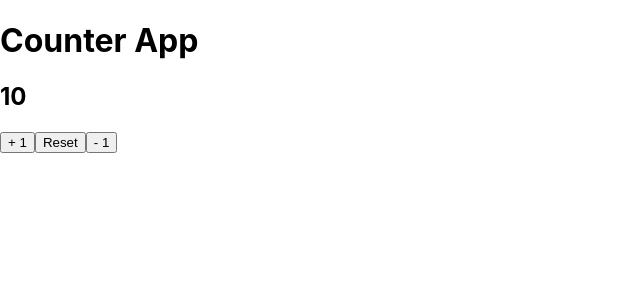
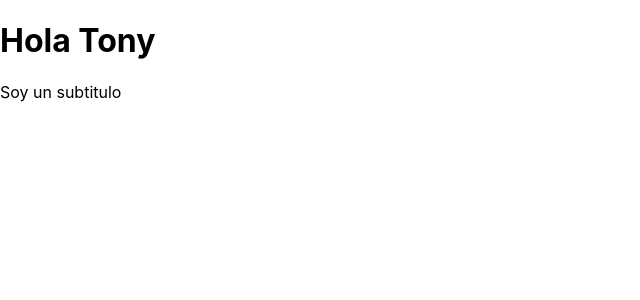
Before and after one commit to tonyinuma/practice-react, a React (Create React App) app: page / in a window 1280 px wide. Shown: the top 300 px of the page, without its empty margins (0-640 px from the left). Built offline with nearby package versions, Linux system fonts and the light colour scheme.

Commit message:
Add: Primera App component

```diff
--- /dev/null
+++ b/src/PrimeraApp.js
@@ -0,0 +1,22 @@
+import React from "react";
+import PropTypes from "prop-types";
+import "./index.css";
+
+const PrimeraApp = ({ saludo, subtitulo }) => {
+    return (
+        <>
+            <h1>{saludo}</h1>
+            <p>{subtitulo}</p>
+        </>
+    );
+};
+
+PrimeraApp.propTypes = {
+    saludo: PropTypes.string.isRequired,
+};
+
+PrimeraApp.defaultProps = {
+    subtitulo: "Soy un subtitulo",
+};
+
+export default PrimeraApp;
--- a/src/index.js
+++ b/src/index.js
@@ -3,10 +3,11 @@ import ReactDOM from 'react-dom';
 import './index.css';
 import App from './App';
 import reportWebVitals from './reportWebVitals';
+import PrimeraApp from './PrimeraApp';
 
 ReactDOM.render(
   <React.StrictMode>
-    <App />
+    <PrimeraApp saludo={'Hola Tony'} />
   </React.StrictMode>,
   document.getElementById('root')
 );
```
